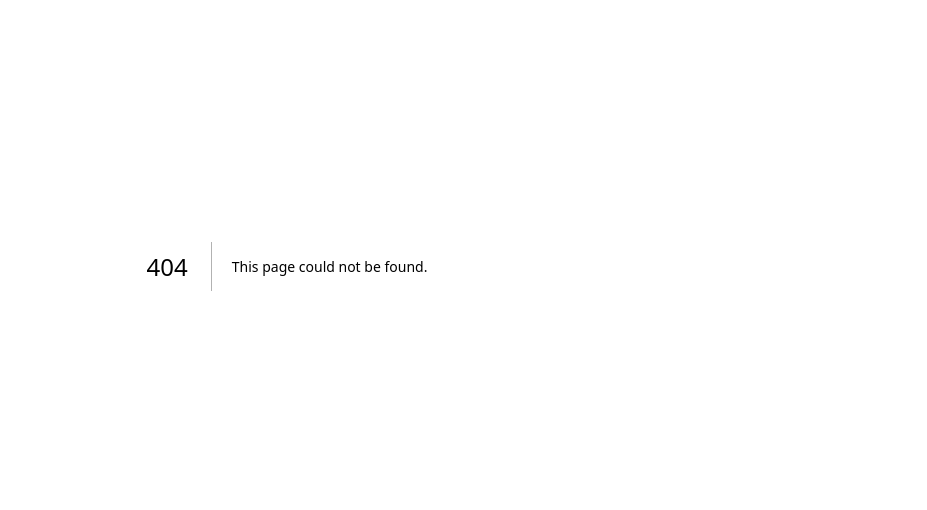
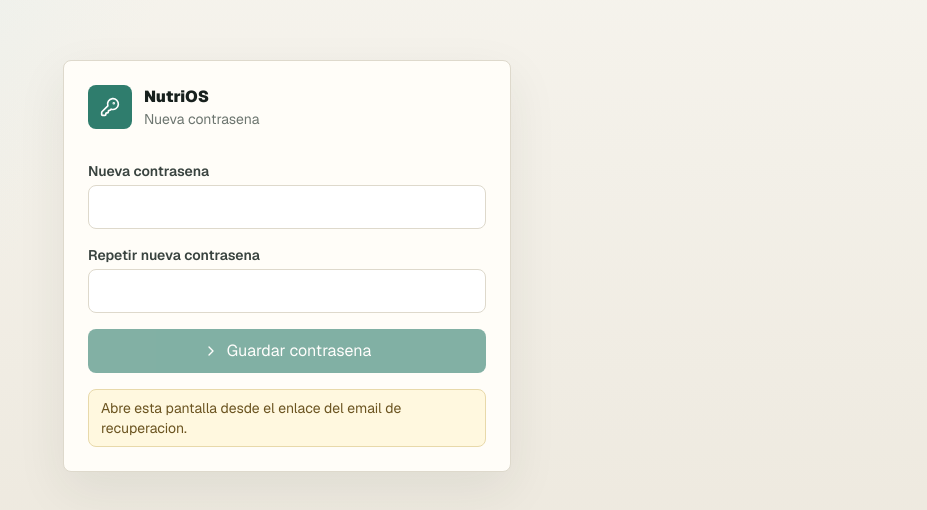
Before and after one commit to Muzquiz10/App_Nutricion, a Next.js app: page /auth/reset-password in a window 1280 px wide. Before the commit this address had no page. Shown: the part 134-644 px from the top of the page, without its empty margins (353-1280 px from the left). Built offline with nearby package versions, Linux system fonts and the light colour scheme; no server answers.

Commit message:
anadir recuperacion y cambio de contrasena

```diff
--- /dev/null
+++ b/app/auth/reset-password/page.tsx
@@ -0,0 +1,9 @@
+import { PasswordResetApp } from "../../components/PasswordResetApp";
+import { getSupabasePublicConfig } from "../../lib/supabase/server";
+
+export const dynamic = "force-dynamic";
+
+export default async function ResetPasswordPage() {
+  const supabaseConfig = await getSupabasePublicConfig();
+  return <PasswordResetApp supabaseConfig={supabaseConfig} />;
+}
--- a/app/components/AuthCallbackApp.tsx
+++ b/app/components/AuthCallbackApp.tsx
@@ -17,6 +17,7 @@ export function AuthCallbackApp({
   useEffect(() => {
     const supabase = createSupabaseBrowser(supabaseConfig);
     const params = new URLSearchParams(window.location.search);
+    const hashParams = new URLSearchParams(window.location.hash.replace(/^#/, ""));
     const next = params.get("next") ?? "/";
     const code = params.get("code");
 
@@ -28,6 +29,19 @@ export function AuthCallbackApp({
 
       if (code) {
         const { error } = await supabase.auth.exchangeCodeForSession(code);
+        if (error) {
+          setMessage(error.message);
+          return;
+        }
+      }
+
+      const accessToken = hashParams.get("access_token");
+      const refreshToken = hashParams.get("refresh_token");
+      if (accessToken && refreshToken) {
+        const { error } = await supabase.auth.setSession({
+          access_token: accessToken,
+          refresh_token: refreshToken,
+        });
         if (error) {
           setMessage(error.message);
           return;
--- a/app/components/NutriOSApp.tsx
+++ b/app/components/NutriOSApp.tsx
@@ -13,6 +13,7 @@ import {
   Copy,
   FileText,
   ImagePlus,
+  KeyRound,
   Loader2,
   LogOut,
   MessageCircle,
@@ -21,6 +22,7 @@ import {
   Plus,
   RotateCcw,
   Send,
+  Settings as SettingsIcon,
   ShieldCheck,
   Trash2,
   Upload,
@@ -188,7 +190,7 @@ const tabs: Array<{ id: TabId; label: string; icon: typeof Users }> = [
   { id: "tracking", label: "Seguimiento", icon: Activity },
   { id: "chat", label: "Chat", icon: MessageCircle },
   { id: "documents", label: "Documentos", icon: FileText },
-  { id: "settings", label: "Marca", icon: Palette },
+  { id: "settings", label: "Configuracion", icon: SettingsIcon },
 ];
 
 const dayLabels = [
@@ -395,6 +397,7 @@ export function NutriOSApp({
   const [workspaceError, setWorkspaceError] = useState("");
   const [authEmail, setAuthEmail] = useState("");
   const [authPassword, setAuthPassword] = useState("");
+  const [sendingRecovery, setSendingRecovery] = useState(false);
 
   const selectedPatient = patients.find((patient) => patient.id === selectedPatientId) ?? null;
   const selectedConversation =
@@ -640,6 +643,32 @@ export function NutriOSApp({
     setNotice(error ? error.message : "Sesion iniciada.");
   }
 
+  async function handlePasswordRecovery() {
+    if (!supabase) return;
+    setNotice("");
+
+    const email = authEmail.trim();
+    if (!email) {
+      setNotice("Introduce tu correo electronico para enviarte el enlace de recuperacion.");
+      return;
+    }
+
+    setSendingRecovery(true);
+    const resetPath = `/auth/reset-password?next=${encodeURIComponent(`/n/${tenantSlug}`)}`;
+    const redirectTo = `${window.location.origin}/auth/callback?next=${encodeURIComponent(resetPath)}`;
+    const { error } = await supabase.auth.resetPasswordForEmail(email, {
+      redirectTo,
+    });
+    setSendingRecovery(false);
+
+    if (error) {
+      setNotice(error.message);
+      return;
+    }
+
+    setNotice("Te hemos enviado un email para crear una nueva contrasena.");
+  }
+
   async function handleLogout() {
     if (!supabase) return;
     await supabase.auth.signOut();
@@ -683,6 +712,14 @@ export function NutriOSApp({
               onChange={setAuthPassword}
               required
             />
+            <button
+              type="button"
+              className="text-sm font-semibold text-[var(--tenant-color)] hover:underline"
+              onClick={handlePasswordRecovery}
+              disabled={sendingRecovery}
+            >
+              {sendingRecovery ? "Enviando enlace..." : "Has olvidado tu contrasena?"}
+            </button>
             <button className="inline-flex h-11 w-full items-center justify-center gap-2 rounded-lg bg-[var(--tenant-color)] px-4 text-sm font-semibold text-white">
               <ChevronRight className="size-4" />
               Entrar
@@ -724,7 +761,6 @@ export function NutriOSApp({
 
           <nav className="mt-5 flex gap-2 overflow-x-auto pb-1 lg:grid lg:overflow-visible lg:pb-0">
             {tabs
-              .filter((tab) => role !== "patient" || tab.id !== "settings")
               .map((tab) => {
                 const Icon = tab.icon;
                 const active = activeTab === tab.id;
@@ -846,6 +882,7 @@ export function NutriOSApp({
             {activeTab === "settings" && (
               <SettingsPanel
                 tenant={tenant}
+                role={role}
                 supabase={supabase}
                 onTenant={setTenant}
                 onNotice={setNotice}
@@ -2296,11 +2333,13 @@ function DocumentsPanel({
 
 function SettingsPanel({
   tenant,
+  role,
   supabase,
   onTenant,
   onNotice,
 }: {
   tenant: Tenant;
+  role: UserRole | null;
   supabase: ReturnType<typeof createSupabaseBrowser>;
   onTenant: (tenant: Tenant) => void;
   onNotice: (message: string) => void;
@@ -2391,8 +2430,13 @@ function SettingsPanel({
   }
 
   return (
+    <div className="grid gap-5 xl:grid-cols-[1fr_420px]">
+      {role !== "patient" && (
         <Panel>
+          <div className="flex items-center justify-between gap-3">
             <h2 className="text-lg font-black">Personalizar mi NutriOS</h2>
+            <Palette className="size-5 text-[var(--tenant-color)]" />
+          </div>
           <form className="mt-5 grid gap-4 lg:grid-cols-2" onSubmit={saveSettings}>
             <Field label="Nombre visible" value={name} onChange={setName} required />
             <label className="block">
@@ -2434,6 +2478,94 @@ function SettingsPanel({
                 Guardar personalizacion
               </button>
             </div>
+          </form>
+        </Panel>
+      )}
+
+      <AccountSecurityPanel
+        supabase={supabase}
+        onNotice={onNotice}
+        className={role === "patient" ? "xl:col-span-2" : ""}
+      />
+    </div>
+  );
+}
+
+function AccountSecurityPanel({
+  supabase,
+  onNotice,
+  className = "",
+}: {
+  supabase: ReturnType<typeof createSupabaseBrowser>;
+  onNotice: (message: string) => void;
+  className?: string;
+}) {
+  const [newPassword, setNewPassword] = useState("");
+  const [newPasswordConfirm, setNewPasswordConfirm] = useState("");
+  const [saving, setSaving] = useState(false);
+
+  async function updatePassword(event: FormEvent<HTMLFormElement>) {
+    event.preventDefault();
+
+    if (!supabase) {
+      onNotice("Modo demo: conecta Supabase para cambiar contrasenas reales.");
+      return;
+    }
+
+    if (newPassword.length < 8) {
+      onNotice("La contrasena debe tener al menos 8 caracteres.");
+      return;
+    }
+
+    if (newPassword !== newPasswordConfirm) {
+      onNotice("Las contrasenas no coinciden.");
+      return;
+    }
+
+    setSaving(true);
+    const { error } = await supabase.auth.updateUser({
+      password: newPassword,
+    });
+    setSaving(false);
+
+    if (error) {
+      onNotice(error.message);
+      return;
+    }
+
+    setNewPassword("");
+    setNewPasswordConfirm("");
+    onNotice("Contrasena actualizada.");
+  }
+
+  return (
+    <Panel className={className}>
+      <div className="flex items-center justify-between gap-3">
+        <h2 className="text-lg font-black">Configuracion</h2>
+        <KeyRound className="size-5 text-[var(--tenant-color)]" />
+      </div>
+      <form className="mt-5 space-y-4" onSubmit={updatePassword}>
+        <Field
+          label="Nueva contrasena"
+          type="password"
+          value={newPassword}
+          onChange={setNewPassword}
+          required
+        />
+        <Field
+          label="Repetir nueva contrasena"
+          type="password"
+          value={newPasswordConfirm}
+          onChange={setNewPasswordConfirm}
+          required
+        />
+        <button
+          className="inline-flex h-10 items-center gap-2 rounded-lg bg-[var(--tenant-color)] px-4 text-sm font-semibold text-white disabled:opacity-60"
+          disabled={saving}
+        >
+          <KeyRound className="size-4" />
+          {saving ? "Guardando..." : "Cambiar contrasena"}
+        </button>
       </form>
     </Panel>
   );
--- /dev/null
+++ b/app/components/PasswordResetApp.tsx
@@ -0,0 +1,154 @@
+"use client";
+
+import { FormEvent, useEffect, useMemo, useState } from "react";
+import { ChevronRight, KeyRound, Loader2 } from "lucide-react";
+import {
+  createSupabaseBrowser,
+  type SupabasePublicConfig,
+} from "../lib/supabase/browser";
+
+export function PasswordResetApp({
+  supabaseConfig,
+}: {
+  supabaseConfig?: SupabasePublicConfig | null;
+}) {
+  const supabase = useMemo(
+    () => createSupabaseBrowser(supabaseConfig),
+    [supabaseConfig],
+  );
+  const [nextPath] = useState(() => {
+    if (typeof window === "undefined") return "/";
+    const params = new URLSearchParams(window.location.search);
+    const next = params.get("next");
+    return next?.startsWith("/") ? next : "/";
+  });
+  const [password, setPassword] = useState("");
+  const [passwordConfirm, setPasswordConfirm] = useState("");
+  const [message, setMessage] = useState("");
+  const [checkingSession, setCheckingSession] = useState(true);
+  const [saving, setSaving] = useState(false);
+
+  useEffect(() => {
+    async function checkSession() {
+      if (!supabase) {
+        setMessage("Faltan las variables de Supabase.");
+        setCheckingSession(false);
+        return;
+      }
+
+      const {
+        data: { session },
+      } = await supabase.auth.getSession();
+
+      if (!session) {
+        setMessage("Abre esta pantalla desde el enlace del email de recuperacion.");
+      }
+
+      setCheckingSession(false);
+    }
+
+    void checkSession();
+  }, [supabase]);
+
+  async function savePassword(event: FormEvent<HTMLFormElement>) {
+    event.preventDefault();
+
+    if (!supabase) return;
+
+    if (password.length < 8) {
+      setMessage("La contrasena debe tener al menos 8 caracteres.");
+      return;
+    }
+
+    if (password !== passwordConfirm) {
+      setMessage("Las contrasenas no coinciden.");
+      return;
+    }
+
+    setSaving(true);
+    const { error } = await supabase.auth.updateUser({ password });
+    setSaving(false);
+
+    if (error) {
+      setMessage(error.message);
+      return;
+    }
+
+    setMessage("Contrasena actualizada. Redirigiendo...");
+    window.setTimeout(() => {
+      window.location.replace(nextPath);
+    }, 900);
+  }
+
+  return (
+    <main className="nutrios-app tenant-bg flex min-h-screen items-center justify-center px-4">
+      <section className="w-full max-w-md rounded-lg border border-[var(--line)] bg-[var(--panel)] p-6 shadow-[var(--shadow-soft)]">
+        <div className="flex items-center gap-3">
+          <div className="grid size-11 place-items-center rounded-lg bg-[var(--tenant-color)] text-white">
+            <KeyRound className="size-5" />
+          </div>
+          <div>
+            <p className="text-base font-black">NutriOS</p>
+            <p className="text-sm text-[var(--muted)]">Nueva contrasena</p>
+          </div>
+        </div>
+
+        {checkingSession ? (
+          <div className="mt-8 flex items-center gap-3 rounded-lg border border-[var(--line)] bg-white px-4 py-3 text-sm font-semibold">
+            <Loader2 className="size-4 animate-spin text-[var(--tenant-color)]" />
+            Preparando recuperacion...
+          </div>
+        ) : (
+          <form className="mt-8 space-y-4" onSubmit={savePassword}>
+            <PasswordField
+              label="Nueva contrasena"
+              value={password}
+              onChange={setPassword}
+            />
+            <PasswordField
+              label="Repetir nueva contrasena"
+              value={passwordConfirm}
+              onChange={setPasswordConfirm}
+            />
+            <button
+              className="inline-flex h-11 w-full items-center justify-center gap-2 rounded-lg bg-[var(--tenant-color)] px-4 text-sm font-semibold text-white disabled:opacity-60"
+              disabled={saving || Boolean(message && message.startsWith("Abre esta pantalla"))}
+            >
+              <ChevronRight className="size-4" />
+              {saving ? "Guardando..." : "Guardar contrasena"}
+            </button>
+          </form>
+        )}
+
+        {message && (
+          <p className="mt-4 rounded-lg border border-[#e8d9aa] bg-[#fff8df] px-3 py-2 text-sm text-[#6b5420]">
+            {message}
+          </p>
+        )}
+      </section>
+    </main>
+  );
+}
+
+function PasswordField({
+  label,
+  value,
+  onChange,
+}: {
+  label: string;
+  value: string;
+  onChange: (value: string) => void;
+}) {
+  return (
+    <label className="block">
+      <span className="mb-1 block text-sm font-semibold text-[#39433f]">{label}</span>
+      <input
+        className="h-11 w-full rounded-lg border border-[var(--line)] bg-white px-3 text-sm"
+        value={value}
+        onChange={(event) => onChange(event.target.value)}
+        type="password"
+        required
+      />
+    </label>
+  );
+}
```
Also changed, not shown: 1 other file (tests, documents, lock files or other folders). Lines whose indentation alone changed are shown as unchanged.
